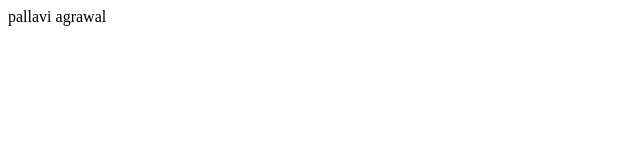
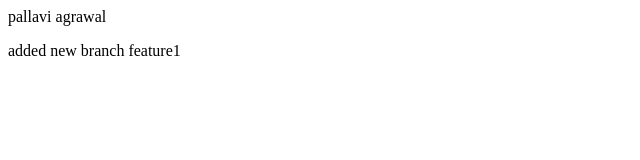
Before and after one commit to Pallavi689/localRipo, a plain HTML site: page index.html in a window 1280 px wide. Shown: the whole page, without its empty margins (0-640 px from the left). Drawn offline with Linux system fonts and the light colour scheme.

Commit message:
add new branch

```diff
--- a/index.html
+++ b/index.html
@@ -1 +1,2 @@
 <p>pallavi agrawal</p>
+<p>added new branch feature1</p>
```
